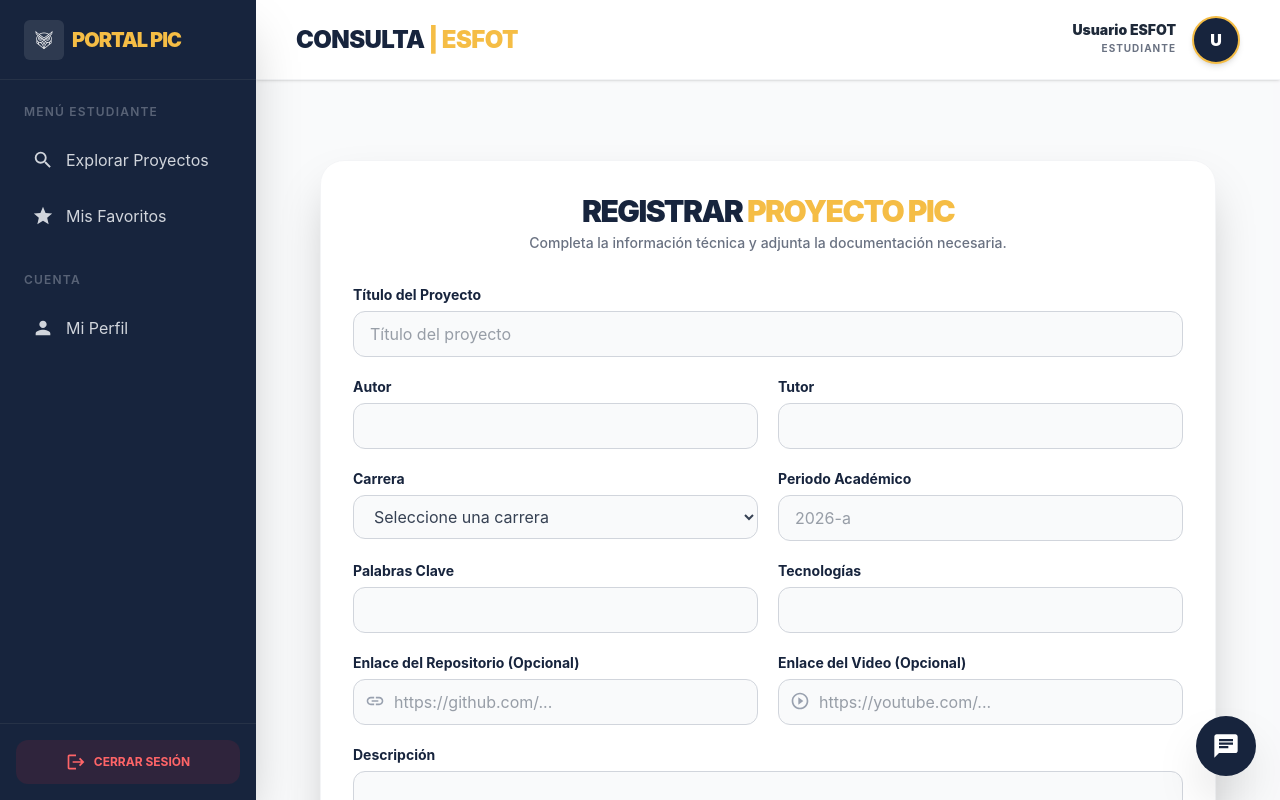
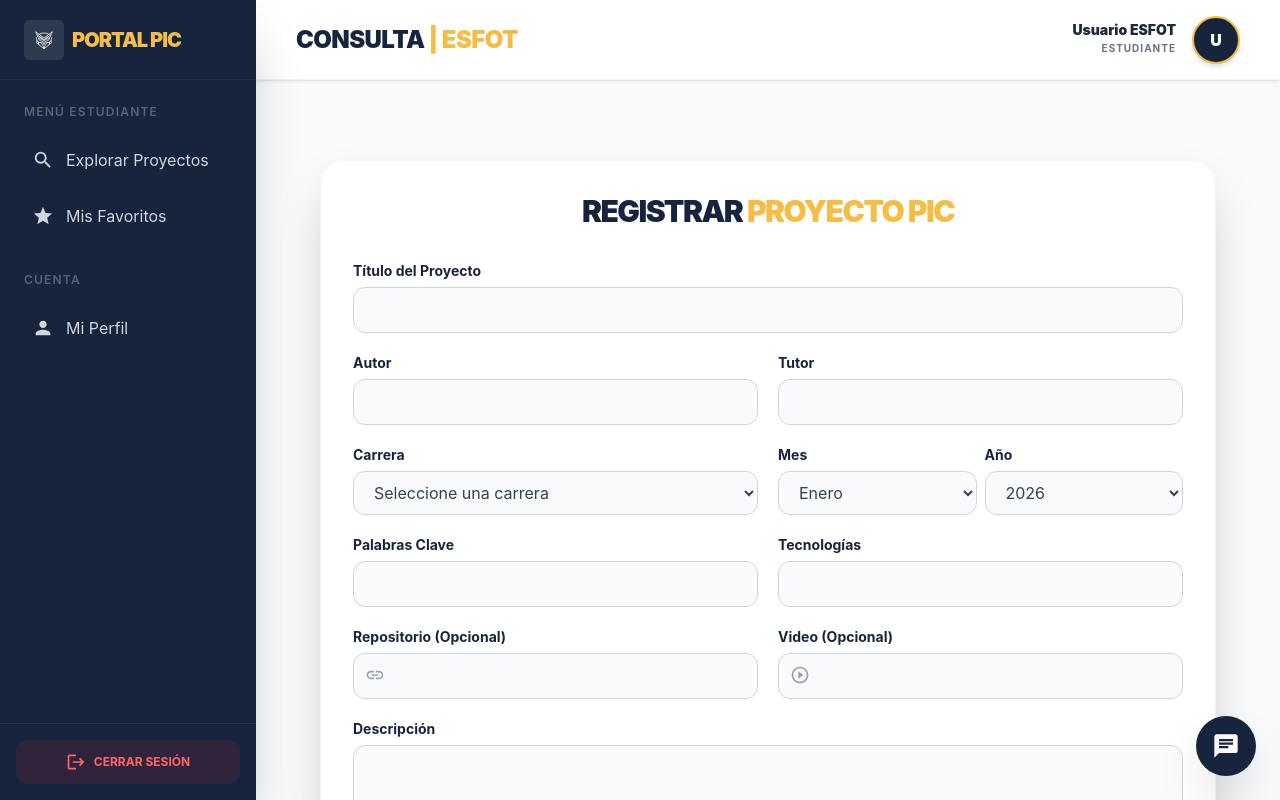
Before and after one commit to NicolasCh25/TESIS_FRONT2026, a React (Vite) app: page /dashboard/create in a window 1280 px wide. Built offline with nearby package versions, Linux system fonts and the light colour scheme; sample sign-in values are in the browser's storage.

Commit message:
Correcion proyectoss

```diff
--- a/src/components/projects/FormularioProyecto.jsx
+++ b/src/components/projects/FormularioProyecto.jsx
@@ -9,13 +9,15 @@ const FormularioProyecto = ({
   cargando,
   defaultValues
 }) => {
+  const { register, handleSubmit, formState: { errors }, reset } = useForm();
 
-  const {
-    register,
-    handleSubmit,
-    formState: { errors },
-    reset
-  } = useForm();
+  const años = Array.from({ length: 10 }, (_, i) => new Date().getFullYear() - i);
+  const meses = [
+    { n: "01", m: "Enero" }, { n: "02", m: "Febrero" }, { n: "03", m: "Marzo" },
+    { n: "04", m: "Abril" }, { n: "05", m: "Mayo" }, { n: "06", m: "Junio" },
+    { n: "07", m: "Julio" }, { n: "08", m: "Agosto" }, { n: "09", m: "Septiembre" },
+    { n: "10", m: "Octubre" }, { n: "11", m: "Noviembre" }, { n: "12", m: "Diciembre" }
+  ];
 
   useEffect(() => {
     if (defaultValues) {
@@ -24,7 +26,6 @@ const FormularioProyecto = ({
         autor: defaultValues.autor || "",
         tutor: defaultValues.tutor || "",
         carrera: defaultValues.carrera || "",
-        periodoAcademico: defaultValues.periodoAcademico || "",
         palabrasClave: defaultValues.palabrasClave || "",
         tecnologias: defaultValues.tecnologias || "",
         descripcion: defaultValues.descripcion || "",
@@ -34,54 +35,27 @@ const FormularioProyecto = ({
     }
   }, [defaultValues, reset]);
 
-  const inputClass =
-    "block w-full rounded-xl border border-gray-300 bg-gray-50 focus:bg-white focus:border-[#17243D] focus:outline-none focus:ring-1 focus:ring-[#17243D] py-2.5 px-4 text-gray-700 transition-all duration-200";
-
-  const labelClass =
-    "mb-1.5 block text-sm font-bold text-[#17243D]";
+  const inputClass = "block w-full rounded-xl border border-gray-300 bg-gray-50 focus:bg-white focus:border-[#17243D] focus:outline-none focus:ring-1 focus:ring-[#17243D] py-2.5 px-4 text-gray-700 transition-all duration-200";
+  const labelClass = "mb-1.5 block text-sm font-bold text-[#17243D]";
 
   return (
     <form onSubmit={handleSubmit(onSubmit)} className="space-y-5">
-
       <div className="grid grid-cols-1 md:grid-cols-2 gap-5">
-
         <div className="md:col-span-2">
           <label className={labelClass}>Título del Proyecto</label>
-          <input
-            type="text"
-            placeholder="Título del proyecto"
-            className={inputClass}
-            {...register("titulo", { required: "El título es obligatorio" })}
-          />
-          {errors.titulo && <p className="text-red-500 text-xs mt-1">{errors.titulo.message}</p>}
+          <input type="text" className={inputClass} {...register("titulo", { required: "El título es obligatorio" })} />
         </div>
-
         <div>
           <label className={labelClass}>Autor</label>
-          <input
-            type="text"
-            className={inputClass}
-            {...register("autor", { required: "Requerido" })}
-          />
-          {errors.autor && <p className="text-red-500 text-xs mt-1">{errors.autor.message}</p>}
+          <input type="text" className={inputClass} {...register("autor", { required: "Requerido" })} />
         </div>
-
         <div>
           <label className={labelClass}>Tutor</label>
-          <input
-            type="text"
-            className={inputClass}
-            {...register("tutor", { required: "Requerido" })}
-          />
-          {errors.tutor && <p className="text-red-500 text-xs mt-1">{errors.tutor.message}</p>}
+          <input type="text" className={inputClass} {...register("tutor", { required: "Requerido" })} />
         </div>
-
         <div>
           <label className={labelClass}>Carrera</label>
-          <select
-            className={inputClass}
-            {...register("carrera", { required: "La carrera es obligatoria" })}
-          >
+          <select className={inputClass} {...register("carrera", { required: "La carrera es obligatoria" })}>
             <option value="">Seleccione una carrera</option>
             <option value="Tecnología Superior en Desarrollo de Software">Tecnología Superior en Desarrollo de Software</option>
             <option value="Tecnología Superior en Redes y Telecomunicaciones">Tecnología Superior en Redes y Telecomunicaciones</option>
@@ -90,76 +64,48 @@ const FormularioProyecto = ({
             <option value="Tecnología Superior en Procesamiento Industrial de la Madera">Tecnología Superior en Procesamiento Industrial de la Madera</option>
             <option value="Tecnología Superior en Procesamiento de Alimentos">Tecnología Superior en Procesamiento de Alimentos</option>
           </select>
-          {errors.carrera && <p className="text-red-500 text-xs mt-1">{errors.carrera.message}</p>}
         </div>
-
-        <div>
-          <label className={labelClass}>Periodo Académico</label>
-          <input
-            placeholder="2026-a"
-            className={inputClass}
-            {...register("periodoAcademico", { required: "Requerido" })}
-          />
-          {errors.periodoAcademico && <p className="text-red-500 text-xs mt-1">{errors.periodoAcademico.message}</p>}
+        <div className="grid grid-cols-2 gap-2">
+          <div>
+            <label className={labelClass}>Mes</label>
+            <select className={inputClass} {...register("mesSel", { required: "Requerido" })}>
+              {meses.map(m => <option key={m.n} value={m.n}>{m.m}</option>)}
+            </select>
+          </div>
+          <div>
+            <label className={labelClass}>Año</label>
+            <select className={inputClass} {...register("añoSel", { required: "Requerido" })}>
+              {años.map(a => <option key={a} value={a}>{a}</option>)}
+            </select>
+          </div>
         </div>
-
         <div>
           <label className={labelClass}>Palabras Clave</label>
-          <input
-            className={inputClass}
-            {...register("palabrasClave", { required: "Requerido" })}
-          />
-          {errors.palabrasClave && <p className="text-red-500 text-xs mt-1">{errors.palabrasClave.message}</p>}
+          <input className={inputClass} {...register("palabrasClave", { required: "Requerido" })} />
         </div>
-
         <div>
           <label className={labelClass}>Tecnologías</label>
-          <input
-            className={inputClass}
-            {...register("tecnologias", { required: "Requerido" })}
-          />
-          {errors.tecnologias && <p className="text-red-500 text-xs mt-1">{errors.tecnologias.message}</p>}
+          <input className={inputClass} {...register("tecnologias", { required: "Requerido" })} />
         </div>
-
-        {/* Repositorio (Opcional - Sin validación required) */}
         <div>
-          <label className={labelClass}>Enlace del Repositorio (Opcional)</label>
+          <label className={labelClass}>Repositorio (Opcional)</label>
           <div className="relative">
             <MdLink className="absolute left-3 top-3 text-gray-400" size={20} />
-            <input
-              type="url"
-              placeholder="https://github.com/..."
-              className={`${inputClass} pl-10`}
-              {...register("repositorio")}
-            />
+            <input type="url" className={`${inputClass} pl-10`} {...register("repositorio")} />
           </div>
         </div>
-
-        {/* Video (Opcional - Sin validación required) */}
         <div>
-          <label className={labelClass}>Enlace del Video (Opcional)</label>
+          <label className={labelClass}>Video (Opcional)</label>
           <div className="relative">
             <MdPlayCircleOutline className="absolute left-3 top-3 text-gray-400" size={20} />
-            <input
-              type="url"
-              placeholder="https://youtube.com/..."
-              className={`${inputClass} pl-10`}
-              {...register("video")}
-            />
+            <input type="url" className={`${inputClass} pl-10`} {...register("video")} />
           </div>
         </div>
-
       </div>
-
       <div>
         <label className={labelClass}>Descripción</label>
-        <textarea
-          className={`${inputClass} h-32 resize-none`}
-          {...register("descripcion", { required: "Requerido" })}
-        />
-        {errors.descripcion && <p className="text-red-500 text-xs mt-1">{errors.descripcion.message}</p>}
+        <textarea className={`${inputClass} h-32 resize-none`} {...register("descripcion", { required: "Requerido" })} />
       </div>
-
       <div className="p-5 border-2 border-dashed border-gray-200 rounded-2xl bg-gray-50/50">
         <label className={labelClass}>Archivo del Proyecto (PDF)</label>
         <input
@@ -169,7 +115,6 @@ const FormularioProyecto = ({
           onChange={(e) => setArchivo(e.target.files[0] || null)}
         />
       </div>
-
       <button
         type="submit"
         disabled={rol === "invitado" || cargando}
@@ -177,7 +122,6 @@ const FormularioProyecto = ({
       >
         {cargando ? "PROCESANDO..." : "FINALIZAR REGISTRO"}
       </button>
-
     </form>
   );
 };
--- a/src/pages/CrearProyecto.jsx
+++ b/src/pages/CrearProyecto.jsx
@@ -21,32 +21,33 @@ const CrearProyecto = () => {
 
     setCargando(true);
     try {
-      // ✅ Limpieza de la URL para evitar errores de conexión
       const baseUrl = import.meta.env.VITE_BACKEND_URL.replace(/\/$/, "");
       const url = `${baseUrl}api/proyectos`;
 
       const formData = new FormData();
 
-      // Datos obligatorios y descriptivos
+      // ✅ Cálculo de periodo (Ene-Jun: a, Jul-Dic: b)
+      const mesInt = parseInt(dataForm.mesSel);
+      const periodoCalculado = `${dataForm.añoSel}-${mesInt <= 6 ? "a" : "b"}`;
+
+      // Inyectamos los datos manteniendo tu estructura original
       formData.append("titulo", dataForm.titulo);
       formData.append("descripcion", dataForm.descripcion);
       formData.append("autor", dataForm.autor);
       formData.append("tutor", dataForm.tutor);
       formData.append("palabrasClave", dataForm.palabrasClave);
       formData.append("tecnologias", dataForm.tecnologias);
-      formData.append("periodoAcademico", dataForm.periodoAcademico);
+      formData.append("periodoAcademico", periodoCalculado);
       formData.append("carrera", dataForm.carrera);
 
-      // ✅ Campos opcionales (Repositorio y Video)
+      // Enviamos como strings vacíos solo si no existen (igual que el CURL anterior)
       formData.append("repositorio", dataForm.repositorio || "");
       formData.append("video", dataForm.video || "");
 
-      // ✅ CORRECCIÓN DE FECHA: Se envía en formato YYYY-MM-DD para evitar el error de "Cast to date failed"
-      const f = new Date();
-      const fecha = `${f.getFullYear()}-${String(f.getMonth() + 1).padStart(2, '0')}-${String(f.getDate()).padStart(2, '0')}`;
-      formData.append("fecha", fecha);
+      // ✅ FECHA EN EL FORMATO DEL CURL EXITOSO (DD-MM-YYYY)
+      const fechaCURL = `01-${dataForm.mesSel}-${dataForm.añoSel}`;
+      formData.append("fecha", fechaCURL);
 
-      // Manejo del archivo PDF
       if (archivo) {
         formData.append("archivoPDF", archivo);
       }
@@ -71,17 +72,12 @@ const CrearProyecto = () => {
   return (
     <div className="relative w-full min-h-[calc(100vh-4rem)] flex justify-center items-center py-10 px-4 bg-gray-50">
       <ToastContainer position="top-right" autoClose={3000} />
-
       <div className="relative z-10 w-full max-w-4xl bg-white rounded-3xl shadow-2xl p-8 border border-gray-100 animate-fadeIn">
         <div className="text-center mb-8">
           <h1 className="text-3xl font-black text-[#17243D] uppercase tracking-tighter">
             Registrar <span className="text-[#F5BD45]">Proyecto PIC</span>
           </h1>
-          <p className="text-gray-500 text-sm mt-1 font-medium">
-            Completa la información técnica y adjunta la documentación necesaria.
-          </p>
         </div>
-
         <FormularioProyecto
           onSubmit={registrarProyecto}
           setArchivo={setArchivo}
```
